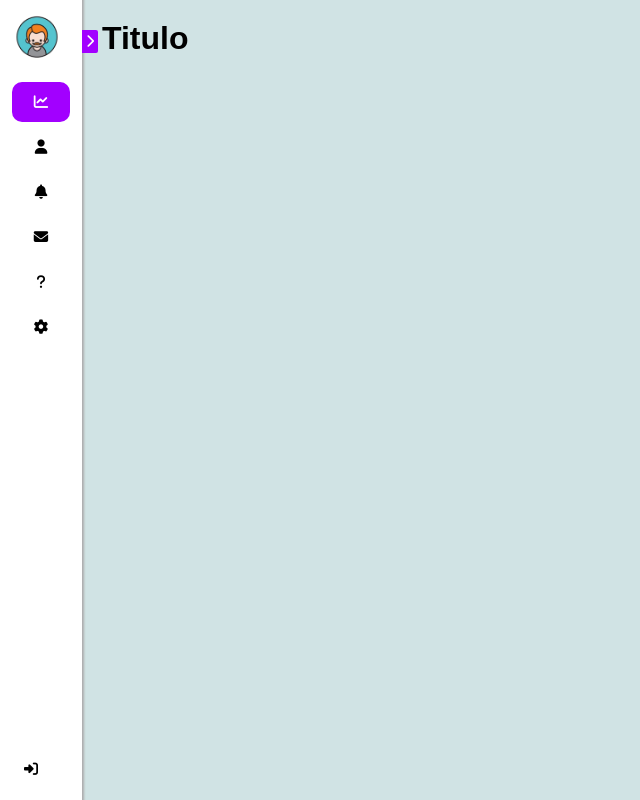
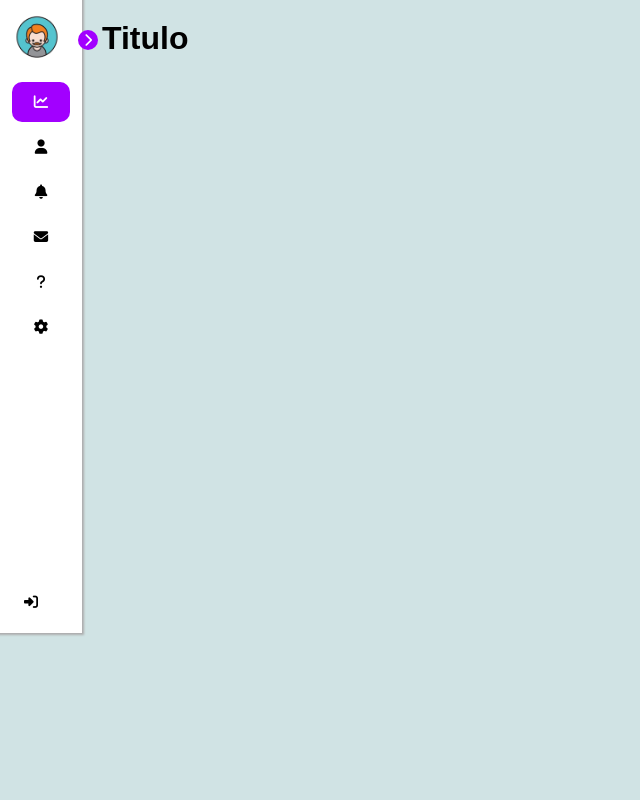
Before and after one commit to Wrocha21/Projeto_Menu, a plain HTML site: page index.html in a window 1280 px wide. Shown: the whole page, without its empty margins (0-640 px from the left). Drawn offline with Linux system fonts and the light colour scheme.

Commit message:
Commitando

```diff
--- a/Sv/Css/styles.css
+++ b/Sv/Css/styles.css
@@ -26,7 +26,7 @@ main {
     display: flex;
     flex-direction: column;
     justify-content: space-between;
-    height: 100vh;
+    height: 633px;
     background-color: white;
     box-shadow: 0px 0px 2px 2px rgb(173, 173, 173);
     transition: all .5s;
@@ -131,11 +131,12 @@ ul#side-items > li.side-item a i {
     color: white;
     top: 30px;
     right: -16px;
-    padding: 4px;
+    width: 20px;
+    height: 20px;
     cursor: pointer;
 
     border: none;
-    border-radius: 0px 2px 2px 0px;
+    border-radius: 100%;
 }
 
 #open_btn_icon {
```
